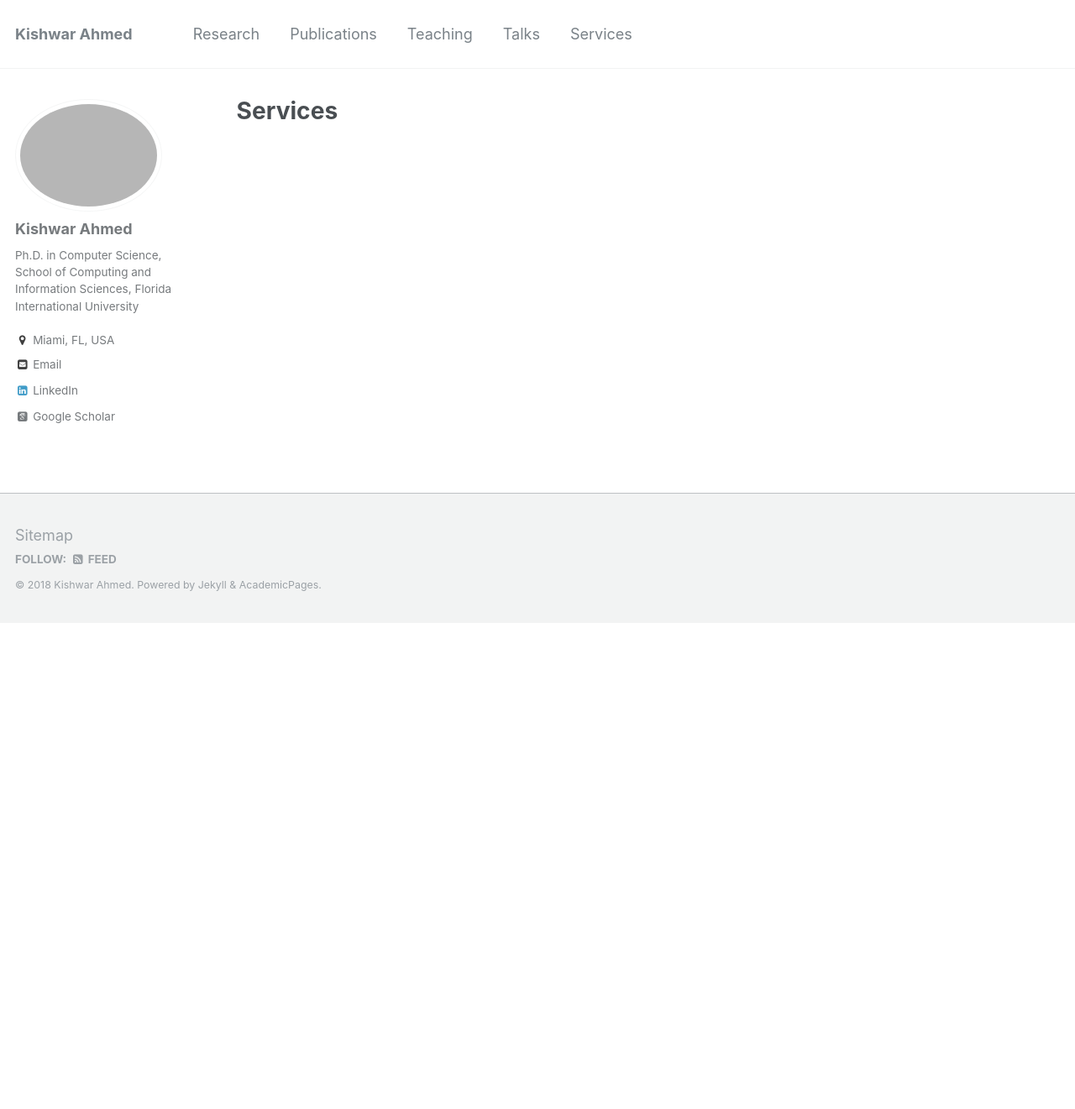
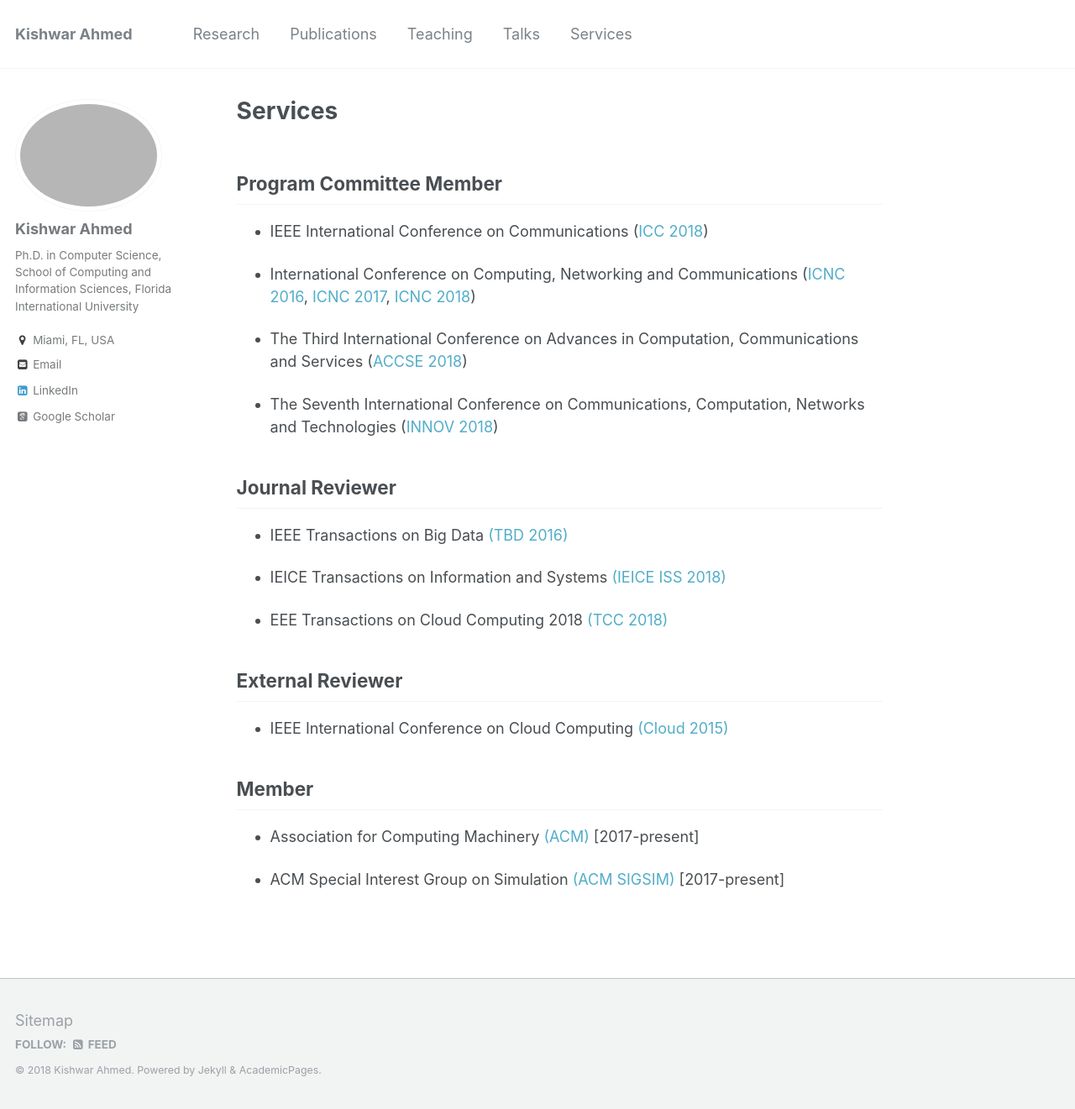
Before and after one commit to kishwarbd/kishwarbd.github.io, a Jekyll site: the page built from _pages/services.md, in a window 1280 px wide and 1321 px high. Shown: the whole window at 84% size. Built offline with Jekyll 4.4.1, drawn with Linux system fonts in a browser that asks for light colours; some web fonts are replaced.

Commit message:
updates.

```diff
--- a/_pages/services.md
+++ b/_pages/services.md
@@ -3,3 +3,32 @@ title: "Services"
 permalink: /services/
 author_profile: true
 ---
+
+## Program Committee Member
+
+* IEEE International Conference on Communications ([ICC 2018](http://icc2018.ieee-icc.org/))
+
+* International Conference on Computing, Networking and Communications ([ICNC 2016](http://www.conf-icnc.org/2016/), [ICNC 2017](http://www.conf-icnc.org/2017/), [ICNC 2018](http://www.conf-icnc.org/2018/))
+
+* The Third International Conference on Advances in Computation, Communications and Services ([ACCSE 2018](https://www.iaria.org/conferences2018/ACCSE18.html))
+
+* The Seventh International Conference on Communications, Computation, Networks and Technologies ([INNOV 2018](https://www.iaria.org/conferences2018/INNOV18.html))
+
+
+## Journal Reviewer
+
+* IEEE Transactions on Big Data [(TBD 2016)](https://www.computer.org/web/tbd)
+
+* IEICE Transactions on Information and Systems [(IEICE ISS 2018)](https://www.ieice.org/eng/shiori/mokuji_iss.html)
+
+* EEE Transactions on Cloud Computing 2018 [(TCC 2018)](https://www.computer.org/web/tcc)
+
+## External Reviewer
+
+* IEEE International Conference on Cloud Computing [(Cloud 2015)](https://ieeexplore.ieee.org/xpl/mostRecentIssue.jsp?punumber=7194474)
+
+## Member
+
+* Association for Computing Machinery [(ACM)](https://www.acm.org/) [2017-present]
+
+* ACM Special Interest Group on Simulation [(ACM SIGSIM)](https://www.acm.org/special-interest-groups/sigs/sigsim) [2017-present]
```
Also changed, not shown: 1 other file.
